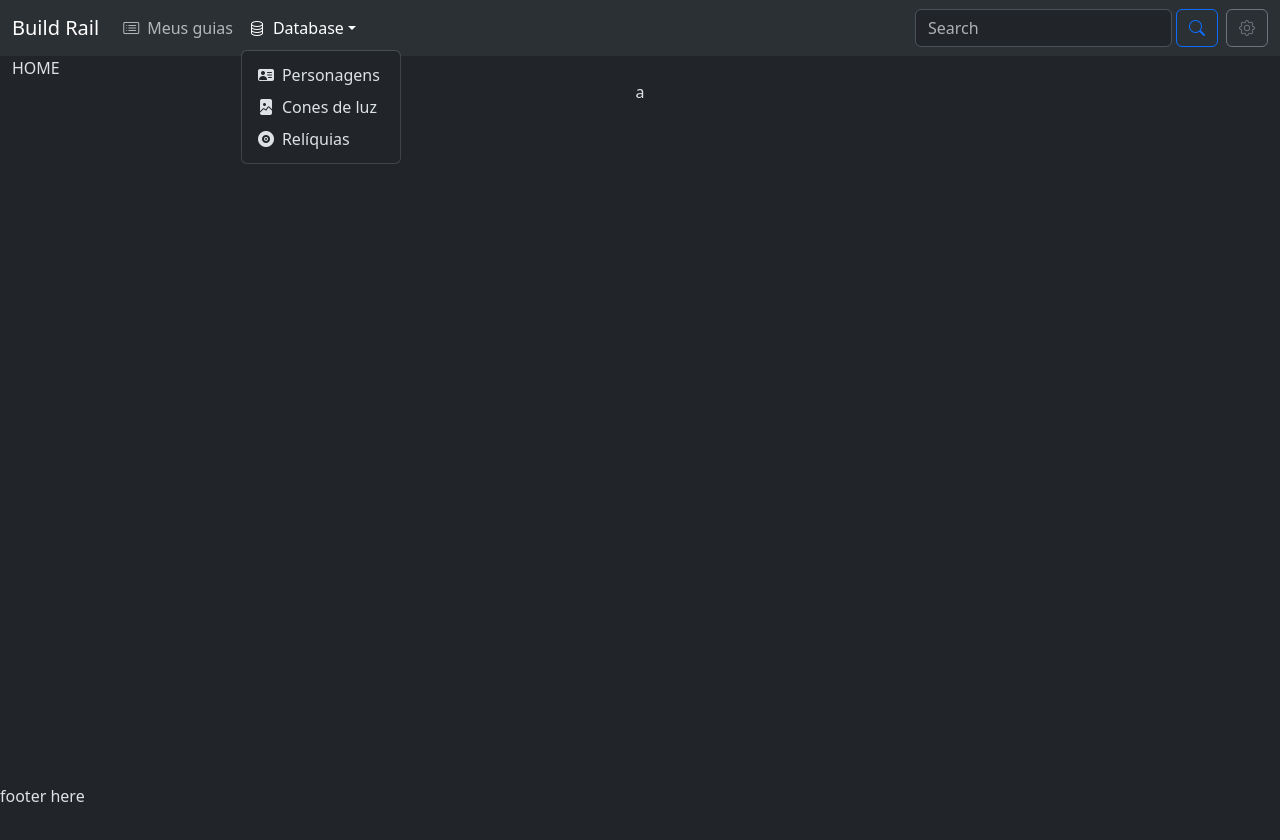
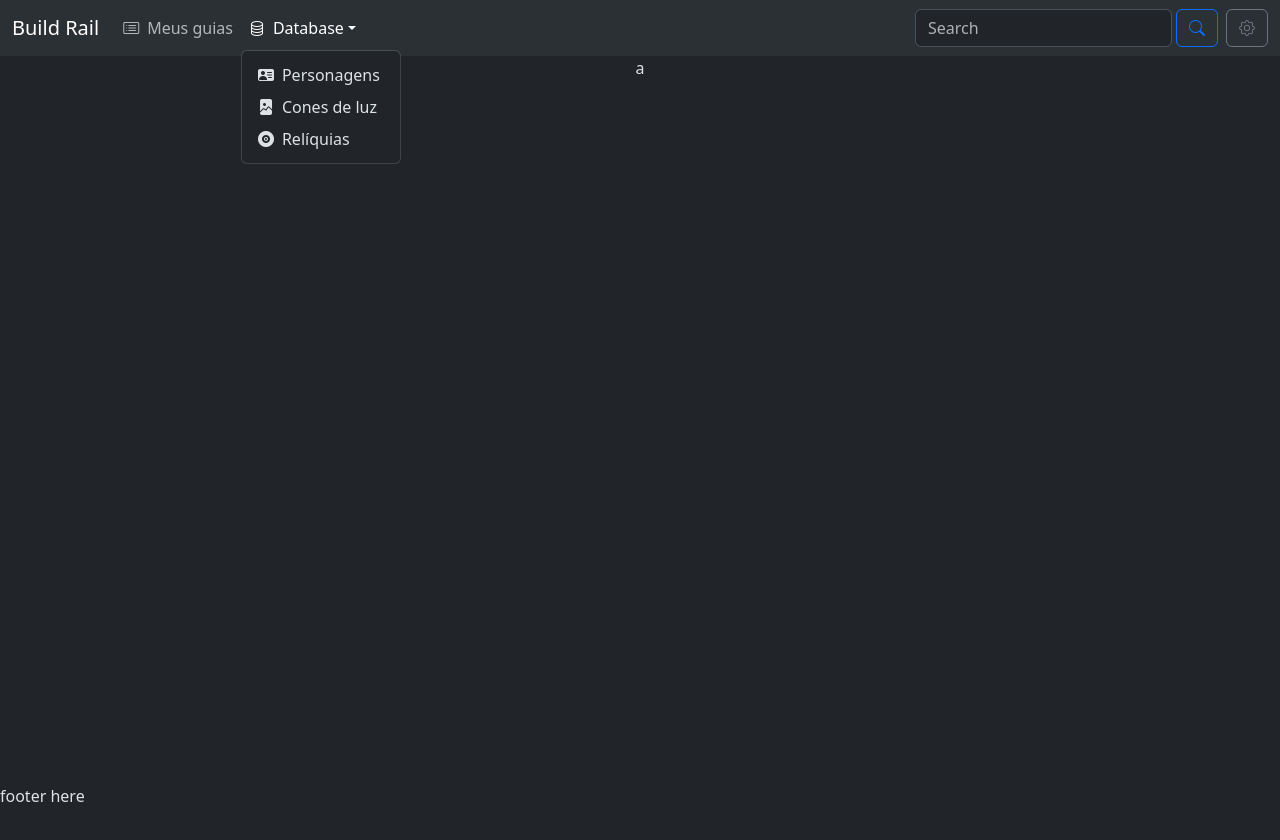
Before and after one commit to 43D/star-rail, a React (Vite) app: page / in a window 1280 px wide. Both pictures are taken after a click on the button "Database". Shown: the top 840 px of the page. Built offline with nearby package versions, Linux system fonts and the light colour scheme; no server answers.

Commit message:
Add route system

```diff
--- a/package.json
+++ b/package.json
@@ -14,7 +14,8 @@
   "dependencies": {
     "gh-pages": "^6.1.1",
     "react": "^18.3.1",
-    "react-dom": "^18.3.1"
+    "react-dom": "^18.3.1",
+    "react-router-dom": "^6.26.0"
   },
   "devDependencies": {
     "@eslint/js": "^9.8.0",
--- a/src/App.tsx
+++ b/src/App.tsx
@@ -1,63 +1,35 @@
 import { useEffect, useState } from "react";
-import { NavBar } from "./components/menu";
-import { HomeIndex } from "./components/home";
 import { StarRailApi } from "./infra/api/StarRailApi";
-import { CharacterIndex } from "./components/database/char";
-import { FooterIndex } from "./components/footer";
 import { iYattaStarRailApi } from "./infra/api/iStarRailApi";
 import { getAllDataApi } from "./core/api/dataCollect";
-import { LCIndex } from "./components/database/lc";
-import { RelicIndex } from "./components/database/relic";
-
-export type TabsList = `HOME` | `GUIA` | `CHAR` | `LC` | `RELIC` | `SEARCH`;
-
-type TabMap = {
-  [name in TabsList]: JSX.Element;
-}
+import { HashRouter } from "react-router-dom";
+import RoutesApp from "./routes/routes";
 
 export type ApiInject = {
   starRailApi: iYattaStarRailApi;
 }
 
-const apis: ApiInject = {
-  starRailApi: StarRailApi()
-}
+export const App = () => {
+  const [_observable, _setObservable] = useState<number>(0);
 
-export const App = () => {
-  const [_searchParse, _setSearchParse] = useState<string>(``);
-  const [_tab, _setTab] = useState<TabsList>(`HOME`);
-  const [_observer, _setObserver] = useState<number>(0);
-  const getDataApi = getAllDataApi(apis);
-
-  const mapTabs: TabMap = {
-    HOME: <HomeIndex _observer={_observer} />,
-    GUIA: <HomeIndex _observer={_observer} />,
-    CHAR: <CharacterIndex _observer={_observer} />,
-    LC: <LCIndex _observer={_observer} />,
-    RELIC: <RelicIndex _observer={_observer} />,
-    SEARCH: <HomeIndex _observer={_observer} />,
+  const apis: ApiInject = {
+    starRailApi: StarRailApi()
   }
 
-  const getTab = () => mapTabs[_tab];
+  const getDataApi = getAllDataApi(apis);
 
   const init = async () => {
     await getDataApi.init();
-    _setObserver(prev => prev += 1);
+    _setObservable(prev => prev += 1);
   }
 
   useEffect(() => {
-    if (_tab === "HOME")
-      init();
-  }, [_tab]);
+    init();
+  }, []);
 
   return (
-    <>
-      <NavBar _setTab={_setTab} _searchParse={_searchParse} _setSearchParse={_setSearchParse} />
-      <div className="container-fluid" style={{ minHeight: "85vh" }}>
-        {_tab}
-        {getTab()}
-      </div>
-      <FooterIndex />
-    </>
+    <HashRouter>
+      <RoutesApp key={546} injectAPI={apis} _observable={_observable} />
+    </HashRouter>
   )
 };
--- /dev/null
+++ b/src/components/NotFound/index.tsx
@@ -0,0 +1,5 @@
+export const NotFound = () => {
+    return(<>
+        404
+    </>)
+}
--- a/src/components/database/char/index.tsx
+++ b/src/components/database/char/index.tsx
@@ -18,11 +18,9 @@ export const CharacterIndex = ({ _observer }: props) => {
         return (nomeA < nomeB) ? -1 : (nomeA > nomeB) ? 1 : 0;
     });
 
-
     useEffect(() => {
         getData();
     }, [_observer]);
-
 
     return (<>
         <div className="row justify-content-center px-2">
--- a/src/components/menu/index.tsx
+++ b/src/components/menu/index.tsx
@@ -1,14 +1,11 @@
 import { useState } from "react";
-import { TabsList } from "../../App";
 import { getBetaContent, getLanguage, getMCGender, languageList, MCGender, setBetaContent, setLanguage, setMCGender } from "../../core/localStorage/localStorageManager";
+import { useNavigate } from "react-router-dom";
 
-type props = {
-    _setTab: (value: TabsList) => void;
-    _searchParse: string;
-    _setSearchParse: (value: string) => void;
-}
 
-export const NavBar = ({ _setTab, _searchParse, _setSearchParse }: props) => {
+export const NavBar = () => {
+    const navigate = useNavigate();
+    const [_searchParse, _setSearchParse] = useState<string>('');
     const [_language, _setLanguage] = useState<languageList>(getLanguage());
     const [_mCGender, _setMCGender] = useState<MCGender>(getMCGender());
     const [_betaContent, _setBetaContent] = useState<boolean>(getBetaContent());
@@ -17,7 +14,7 @@ export const NavBar = ({ _setTab, _searchParse, _setSearchParse }: props) => {
     const onChangeSearchParse = (event: React.ChangeEvent<HTMLInputElement>) => _setSearchParse(event.target.value);
     const submitSearch = (event: React.FormEvent) => {
         event.preventDefault();
-        _setTab("SEARCH");
+        navigate(`/search/${_searchParse}`);
     }
 
     const onChangeLanguage = (event: React.ChangeEvent<HTMLSelectElement>) => {
@@ -45,7 +42,7 @@ export const NavBar = ({ _setTab, _searchParse, _setSearchParse }: props) => {
     return (<>
         <nav className="navbar navbar-expand-sm bg-body-tertiary sticky-top">
             <div className="container-fluid">
-                <p className="navbar-brand mb-0" style={{ cursor: "pointer" }} onClick={() => _setTab("HOME")}>Build Rail</p>
+                <p className="navbar-brand mb-0" style={{ cursor: "pointer" }} onClick={() => navigate("/")}>Build Rail</p>
 
                 <button className="navbar-toggler" type="button" data-bs-toggle="collapse" data-bs-target="#navbarSupportedContent" aria-controls="navbarSupportedContent" aria-expanded="false" aria-label="Toggle navigation">
                     <span className="navbar-toggler-icon"></span>
@@ -53,7 +50,7 @@ export const NavBar = ({ _setTab, _searchParse, _setSearchParse }: props) => {
                 <div className="collapse navbar-collapse" id="navbarSupportedContent">
                     <ul className="navbar-nav me-auto mb-2 mb-lg-0">
                         <li className="nav-item">
-                            <button className="nav-link" onClick={() => _setTab("GUIA")}>
+                            <button className="nav-link" onClick={() => navigate("/guides")}>
                                 <i className="bi bi-card-list me-2" />
                                 Meus guias
                             </button>
@@ -65,19 +62,19 @@ export const NavBar = ({ _setTab, _searchParse, _setSearchParse }: props) => {
                             </button>
                             <ul className="dropdown-menu">
                                 <li>
-                                    <button className="dropdown-item" onClick={() => _setTab("CHAR")}>
+                                    <button className="dropdown-item" onClick={() => navigate("/character")}>
                                         <i className="bi bi-person-vcard-fill me-2"></i>
                                         Personagens
                                     </button>
                                 </li>
                                 <li>
-                                    <button className="dropdown-item" onClick={() => _setTab("LC")}>
+                                    <button className="dropdown-item" onClick={() => navigate("/lc")}>
                                         <i className="bi bi-file-image-fill me-2"></i>
                                         Cones de luz
                                     </button>
                                 </li>
                                 <li>
-                                    <button className="dropdown-item" onClick={() => _setTab("RELIC")}>
+                                    <button className="dropdown-item" onClick={() => navigate("/relic")}>
                                         <i className="bi bi-vinyl-fill me-2"></i>
                                         Relíquias
                                     </button>
--- a/src/main.tsx
+++ b/src/main.tsx
@@ -1,10 +1,7 @@
-import { StrictMode } from 'react'
 import { createRoot } from 'react-dom/client'
 import { App } from './App.tsx'
 import './index.css'
 
 createRoot(document.getElementById('root')!).render(
-  <StrictMode>
-    <App />
-  </StrictMode>,
+  <App />
 )
--- /dev/null
+++ b/src/routes/database/DatabaseRouteSettings.tsx
@@ -0,0 +1,24 @@
+import { CharacterIndex } from "../../components/database/char";
+import { LCIndex } from "../../components/database/lc";
+import { RelicIndex } from "../../components/database/relic";
+import { RoutesProps, defaultTemplate } from "../routes";
+
+export const DatabaseRouteSettings = ({ injectAPI, nav, footer, _observable }: RoutesProps) => {
+    injectAPI;
+    const routes = [
+        {
+            path: '/character',
+            element: defaultTemplate(<CharacterIndex key={1} _observer={_observable} />, nav, footer),
+        },
+        {
+            path: '/lc',
+            element: defaultTemplate(<LCIndex key={2} _observer={_observable} />, nav, footer),
+        },
+        {
+            path: '/relic',
+            element: defaultTemplate(<RelicIndex key={3} _observer={_observable} />, nav, footer),
+        }
+    ];
+
+    return routes;
+}
--- /dev/null
+++ b/src/routes/main/MainRouteSettings.tsx
@@ -0,0 +1,18 @@
+import { HomeIndex } from "../../components/home";
+import { NotFound } from "../../components/NotFound";
+import { RoutesProps, defaultTemplate } from "../routes";
+
+export const MainRoute = ({ nav, footer, _observable }: RoutesProps) => {
+    const routes = [
+        {
+            path: '/',
+            element: defaultTemplate(<HomeIndex key={0} _observer={_observable} />, nav, footer),
+        },
+        {
+            path: '/*',
+            element: defaultTemplate(<NotFound key={404} />, nav, footer)
+        }
+    ];
+
+    return routes;
+}
--- /dev/null
+++ b/src/routes/routes.tsx
@@ -0,0 +1,45 @@
+import { useRoutes } from "react-router-dom";
+import { MainRoute } from "./main/MainRouteSettings";
+import { ApiInject } from "../App";
+import { NavBar } from "../components/menu";
+import { FooterIndex } from "../components/footer";
+import { DatabaseRouteSettings } from "./database/DatabaseRouteSettings";
+
+type props = {
+  injectAPI: ApiInject;
+  _observable: number;
+}
+
+export type RoutesProps = {
+  injectAPI: ApiInject;
+  nav: JSX.Element;
+  footer: JSX.Element;
+  _observable: number;
+}
+
+export const defaultTemplate = (mainElement: JSX.Element, nav: JSX.Element, footer: JSX.Element) => {
+  return (<>
+    {nav}
+    <div className="container-fluid" style={{ minHeight: "85vh" }}>
+      {mainElement}
+    </div>
+    {footer}
+  </>)
+}
+
+function RoutesApp({ injectAPI, _observable: _observable }: props) {
+  const nav = <NavBar />;
+  const footer = <FooterIndex />;
+
+  const main = MainRoute({ injectAPI, nav, footer, _observable });
+  const dbRoute = DatabaseRouteSettings({ injectAPI, nav, footer, _observable });
+
+  const routes = useRoutes([
+    ...main,
+    ...dbRoute,
+  ]);
+
+  return routes;
+}
+
+export default RoutesApp;
```
Also changed, not shown: 1 other file (tests, documents, lock files or other folders).
